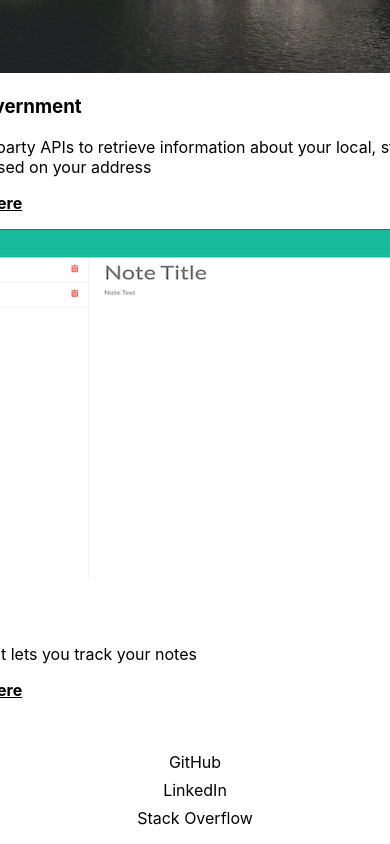
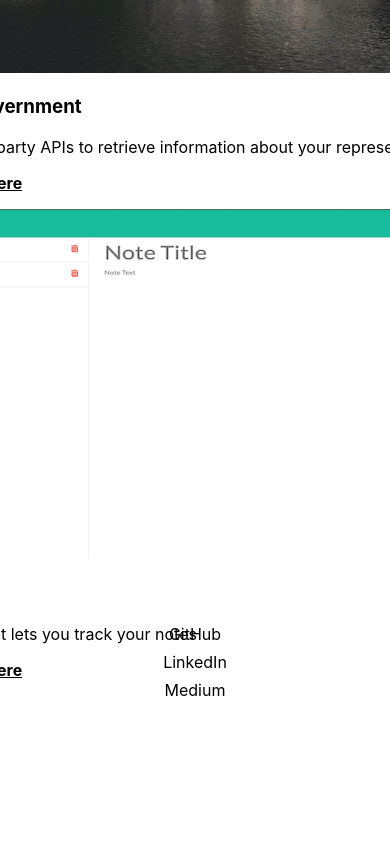
Before and after one commit to Traveye/react-portfolio, a React (Create React App) app in the folder my-portfolio/: page /portfolio in a window 390 px wide. Shown: the part 2493-3337 px from the top of the page. After the commit the page ends 3209 px from the top, so only its background shows below. Built offline with nearby package versions, Linux system fonts and the light colour scheme.

Commit message:
fixing footer and portfolio bugs

```diff
--- a/my-portfolio/src/App.css
+++ b/my-portfolio/src/App.css
@@ -11,16 +11,3 @@ body {
   display: flex;
   flex-direction: column;
 }
-
-.footer {
-  position: absolute;
-  bottom: 0;
-  left: 0;
-  right: 0;
-}
-
-@media screen and (max-width: 768px) {
-  .footer {
-    position: relative;
-  }
-}
--- a/my-portfolio/src/App.js
+++ b/my-portfolio/src/App.js
@@ -5,7 +5,7 @@ import About from './components/about';
 import Contact from './components/contact';
 import Portfolio from './components/portfolio';
 import Resume from './components/resume';
-import Footer from './components/footer';
+
 
 function App() {
   return (
@@ -24,9 +24,9 @@ function App() {
           </Routes>
         </main>
 
-        <footer className='footer'>
-          <Footer />
-        </footer>
+
+
+
       </Router>
     </div>
   );
--- a/my-portfolio/src/components/footer.js
+++ b/my-portfolio/src/components/footer.js
@@ -6,16 +6,16 @@ import styles from "./footer.module.css";
 
 function Footer() {
   return (
-    <footer>
+    <footer className='myfooter'>
       <ul className={styles.ulParent}>
         <li>
-          <a href="   ">GitHub</a>
+          <a href="https://github.com/Traveye">GitHub</a>
         </li>
         <li>
-          <a href="   ">LinkedIn</a>
+          <a href="https://www.linkedin.com/in/travis-dupree-96380218b/">LinkedIn</a>
         </li>
         <li>
-          <a href="   ">Stack Overflow</a>
+          <a href="https://medium.com/@traveye">Medium</a>
         </li>
       </ul>
     </footer>
--- a/my-portfolio/src/components/footer.module.css
+++ b/my-portfolio/src/components/footer.module.css
@@ -1,4 +1,5 @@
-.ulParent {
+
+  .ulParent {
     display: flex;
     gap: 1rem;
     justify-content: space-around;
--- a/my-portfolio/src/components/portfolio.js
+++ b/my-portfolio/src/components/portfolio.js
@@ -38,7 +38,7 @@ const projects = [
     },
     {
         title: "Know Your Government",
-        description: "A site using third party APIs to retrieve information about your local, state, and federal representative based on your address",
+        description: "A site using third party APIs to retrieve information about your representatives",
         url: "https://bhaskell7901.github.io/know-your-government/",
         image: kyg,
     },
--- a/my-portfolio/src/index.css
+++ b/my-portfolio/src/index.css
@@ -1,3 +1,10 @@
+#root {
+  position: relative;
+  min-height: 100vh;
+  margin: 0;
+}
+
+
 body {
   margin: 0;
   font-family: -apple-system, BlinkMacSystemFont, 'Segoe UI', 'Roboto', 'Oxygen',
@@ -11,3 +18,20 @@ code {
   font-family: source-code-pro, Menlo, Monaco, Consolas, 'Courier New',
     monospace;
 }
+
+.myfooter {
+  display: flex;
+  justify-content: space-around;
+  position: absolute;
+  bottom: 0;
+  left: 0;
+  right: 0;
+  width: 100%;
+}
+
+
+@media screen and (max-width: 768px) {
+  .footer {
+    position: relative;
+  }
+}
--- a/my-portfolio/src/index.js
+++ b/my-portfolio/src/index.js
@@ -3,11 +3,13 @@ import ReactDOM from 'react-dom/client';
 import './index.css';
 import App from './App';
 import reportWebVitals from './reportWebVitals';
+import Footer from './components/footer';
 
 const root = ReactDOM.createRoot(document.getElementById('root'));
 root.render(
   <React.StrictMode>
     <App />
+    <Footer />
   </React.StrictMode>
 );
 
```
Also changed, not shown: my-portfolio/public/index.html (+0 -9 lines).
